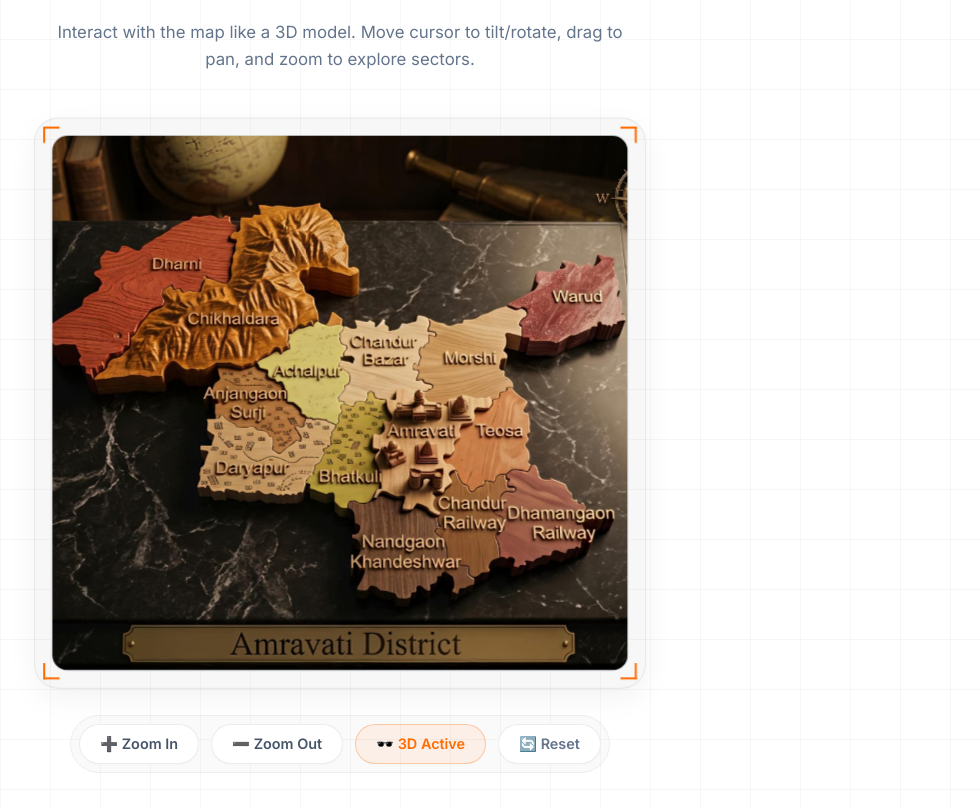
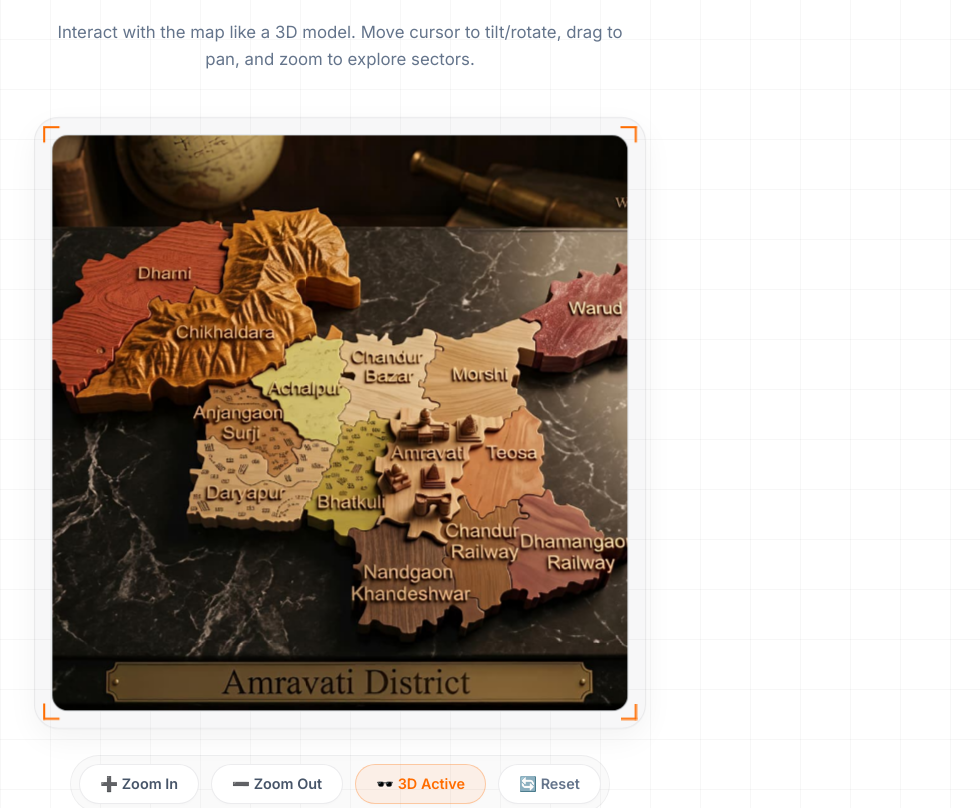
Before and after one commit to YASHPINJARKAR/AI-SATHI, a React (Vite) app: page / in a window 1280 px wide. Shown: the part 961-1769 px from the top of the page, without its empty margins (300-1280 px from the left). Built offline with nearby package versions, Linux system fonts and the light colour scheme.

Commit message:
style: increase map size and max-width to 1440px for laptop widescreen view

```diff
--- a/src/pages/LandingPage.css
+++ b/src/pages/LandingPage.css
@@ -1076,8 +1076,8 @@
    =================================================== */
 .map-3d-section {
   position: relative;
-  padding: 80px 24px;
-  max-width: 1200px;
+  padding: 80px 48px;
+  max-width: 1440px;
   margin: 0 auto;
   z-index: 10;
 }
@@ -1140,8 +1140,8 @@
 .map-3d-card {
   position: relative;
   width: 100%;
-  max-width: 1140px;
-  height: 560px;
+  max-width: 1340px;
+  height: 600px;
   background: rgba(15, 23, 42, 0.03);
   border: 1px solid rgba(15, 23, 42, 0.08);
   border-radius: 24px;
```
